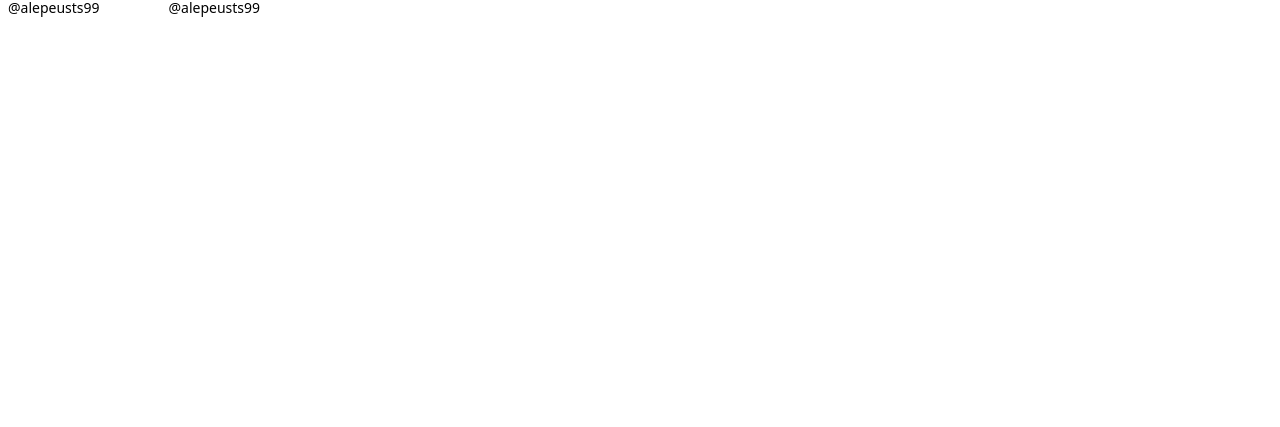
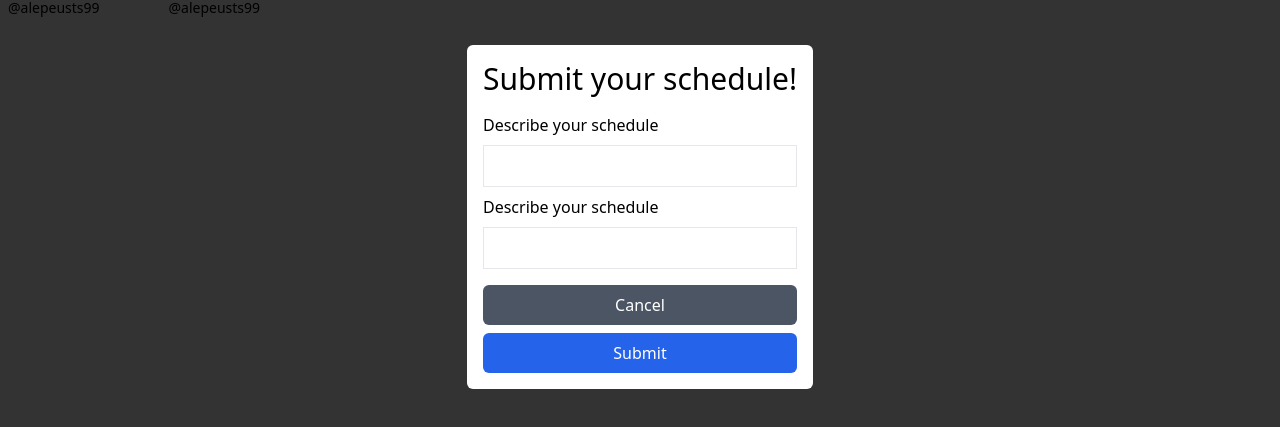
Before and after one commit to Alejandro1709/calendar-reactor, a Next.js app: page / in a window 1280 px wide. Shown: the part 183-610 px from the top of the page. Built offline with nearby package versions, Linux system fonts and the light colour scheme; no server answers.

Commit message:
Add: Modal

```diff
--- a/src/components/Layout.tsx
+++ b/src/components/Layout.tsx
@@ -1,5 +1,6 @@
 import Head from 'next/head';
 import Header from './auth/Header';
+import Modal from './Modal';
 
 type LayoutProps = {
   title?: string;
@@ -21,6 +22,7 @@ function Layout({
         <link rel='icon' href='/favicon.ico' />
       </Head>
       <Header />
+      <Modal />
       <main className='flex flex-col'>{children}</main>
     </>
   );
--- /dev/null
+++ b/src/components/Modal.tsx
@@ -0,0 +1,31 @@
+'use client';
+
+function Modal() {
+  return (
+    <div className='flex justify-center items-center absolute z-40 top-0 right-0 bottom-0 left-0 bg-black/80'>
+      <dialog open className='flex flex-col gap-4 bg-white rounded-md p-4'>
+        <h1 className='text-3xl font-medium'>Submit your schedule!</h1>
+        <form className='flex flex-col gap-2'>
+          <div className='flex flex-col gap-2'>
+            <label htmlFor='content'>Describe your schedule</label>
+            <input className='p-2 border' type='text' id='content' />
+          </div>
+          <div className='flex flex-col gap-2'>
+            <label htmlFor='content'>Describe your schedule</label>
+            <input className='p-2 border' type='text' id='content' />
+          </div>
+          <div className='flex flex-col gap-2 mt-2'>
+            <button className='bg-gray-600 text-white rounded-md p-2 hover:bg-gray-500'>
+              Cancel
+            </button>
+            <button className='bg-blue-600 text-white rounded-md p-2 hover:bg-blue-500'>
+              Submit
+            </button>
+          </div>
+        </form>
+      </dialog>
+    </div>
+  );
+}
+
+export default Modal;
```
